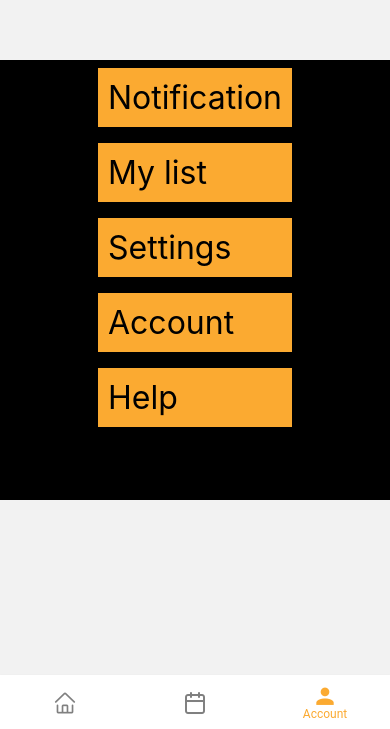
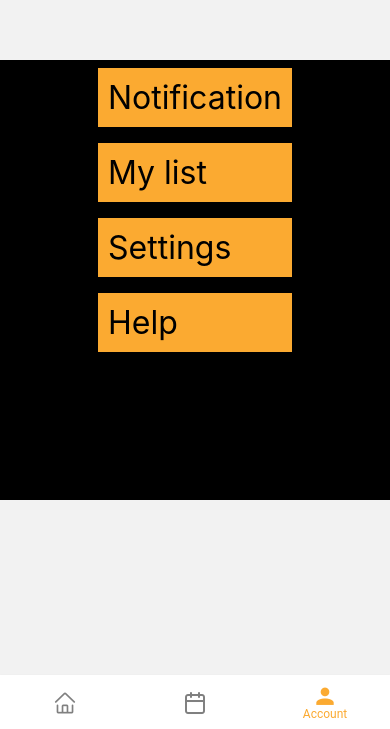
Before and after one commit to ThanapatWongtungjaroensuk/PreInternshipProject, a React Native app: screen /Account in a window 390 px wide. Shown: the part 115-844 px from the top of the page. Built offline with nearby package versions, Linux system fonts and the light colour scheme.

Commit message:
Update accountScreen.js

```diff
--- a/screen/accountScreen.js
+++ b/screen/accountScreen.js
@@ -19,10 +19,6 @@ const DATA = [
   },
   {
     id: "4",
-    title: "Account",
-  },
-  {
-    id: "5",
     title: "Help",
   },
 ];
```
